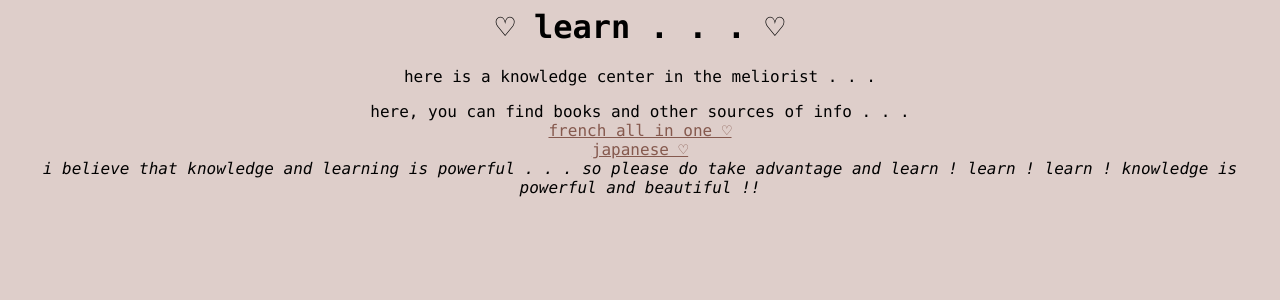
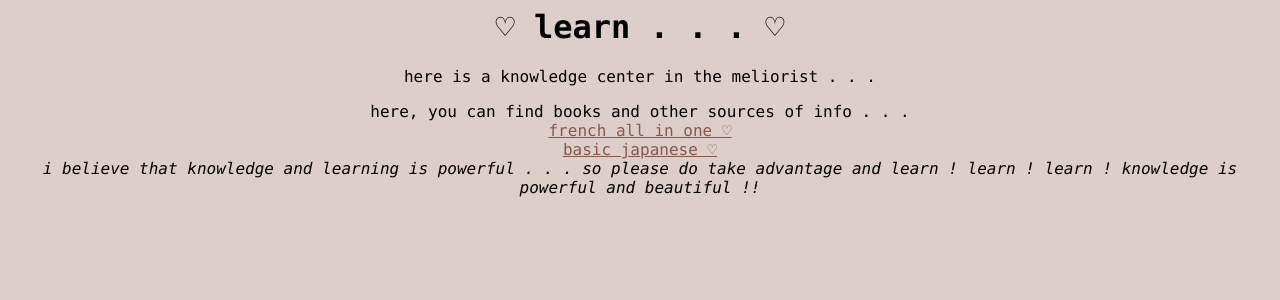
Before and after one commit to the-meliorist/the-meliorist.github.io, a Jekyll site: the page knowledge.html, which Jekyll copies as it is, in a window 1280 px wide. Shown: the top 300 px of the page. Built offline with Jekyll 4.4.1, drawn with Linux system fonts in a browser that asks for light colours.

Commit message:
Update knowledge.html

```diff
--- a/knowledge.html
+++ b/knowledge.html
@@ -17,5 +17,5 @@ body {
     <p> here is a knowledge center in the meliorist . . . <br>
     <p> here, you can find books and other sources of info . . . <br>
         <a href="french.pdf" style="color:#85594e"> french all in one ♡</a> <br>
-        <a href="japanese.pdf" style="color:#85594e"> japanese ♡</a> <br>
+        <a href="japanese.pdf" style="color:#85594e"> basic japanese ♡</a> <br>
         <em> i believe that knowledge and learning is powerful . . . so please do take advantage and learn ! learn ! learn ! knowledge is powerful and beautiful !!
```
